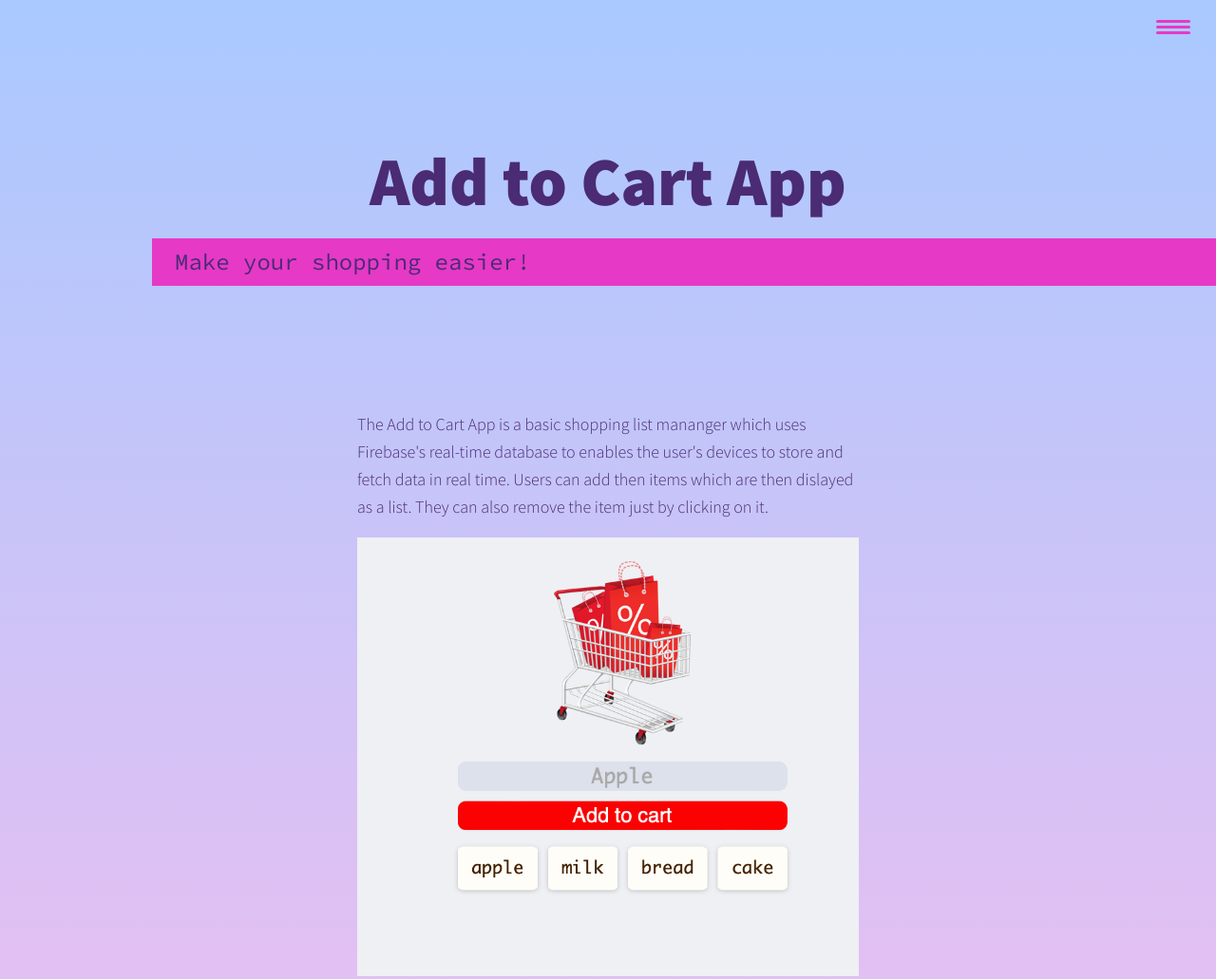
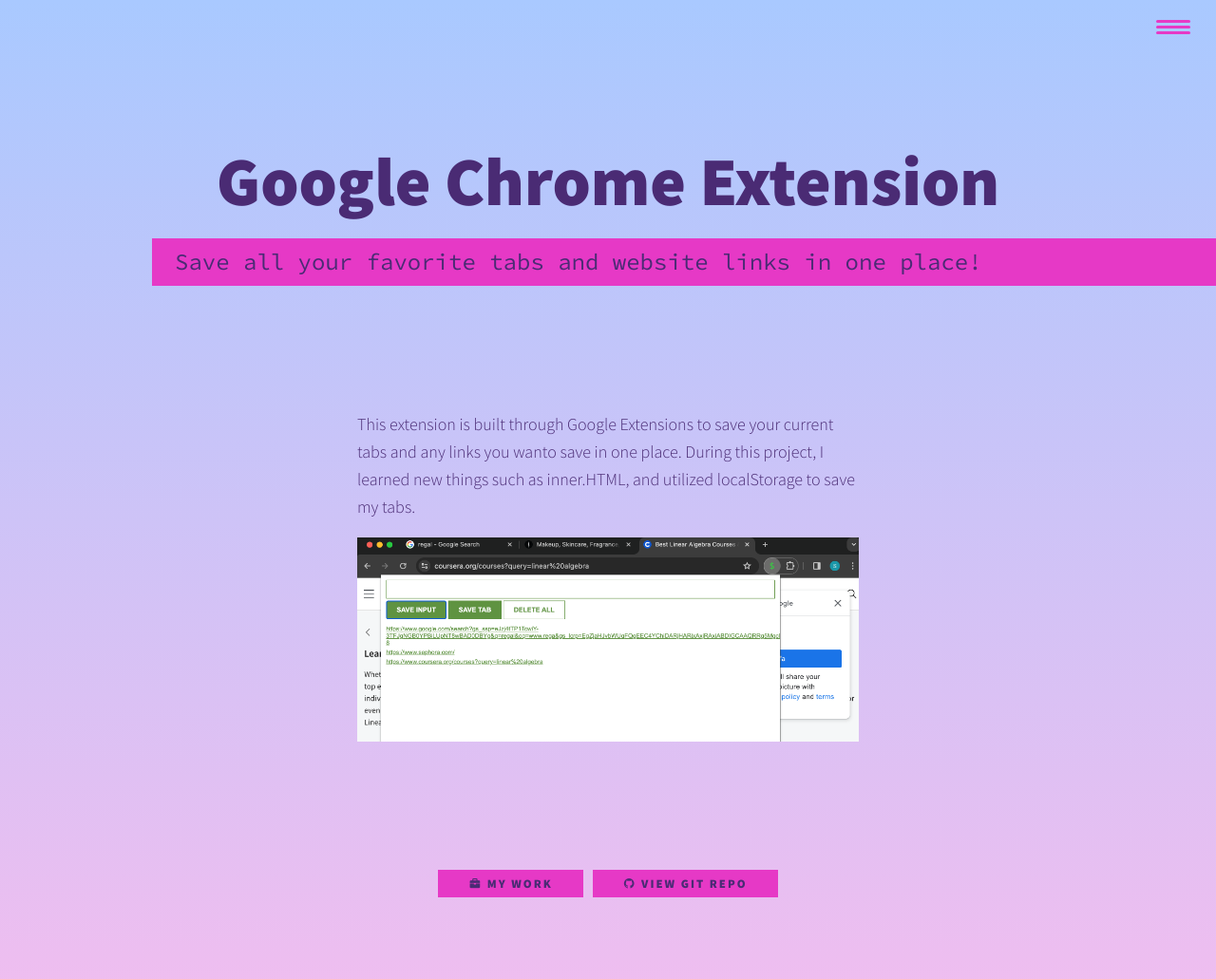
Before and after one commit to Sass09/Portfolio-Website-, a plain HTML site: page portfolio-item-2.html in a window 1280 px wide. Shown: the top 1031 px of the page at 95% size. Drawn offline with nearby package versions, Linux system fonts and the light colour scheme.

Commit message:
Update portfolio-item-2.html

```diff
--- a/portfolio-item-2.html
+++ b/portfolio-item-2.html
@@ -35,24 +35,24 @@
 
         <section class="intro">
             <h1 class="custom-heading">
-                 <strong> Add to Cart App</strong>
+                 <strong> Google Chrome Extension </strong>
             </h1>
-            <p class="section__subtitle section__subtitle--intro">Make your shopping easier!</p>
+            <p class="section__subtitle section__subtitle--intro">Save all your favorite tabs and website links in one place!</p>
 
         </section>
 
 
 
         <div class="portfolio-item-individual">
-            <p> The Add to Cart App is a basic shopping list mananger which uses Firebase's real-time database to enables the user's devices to store and fetch data in real time. Users can add then items which are then dislayed as a list. They can also remove the item just by clicking on it.
+            <p> This extension is built through Google Extensions to save your current tabs and any links you wanto save in one place. During this project, I learned new things such as inner.HTML, and utilized localStorage to save my tabs.
             </p>
-            <img src="img/Add -cart-app-detail.png" alt="">
+            <img src="img/chrom-extension.png" alt="">
 
         </div>
 
         <section class="portfolio-btn">
             <div>  <a href="index.html#work" class="portfolio-btn-work"> <i class='bx bxs-briefcase'> </i> My Work</a></div>
-            <div>  <a href="https://sass09.github.io/Add-to-Cart-App/" class="portfolio-btn-git"> <i class='bx bxl-github'></i> View Git repo</a></div>
+            <div>  <a href="https://github.com/Sass09/Chrome-Extension" class="portfolio-btn-git"> <i class='bx bxl-github'></i> View Git repo</a></div>
                 </section>
 
         <footer class="footer">
```
